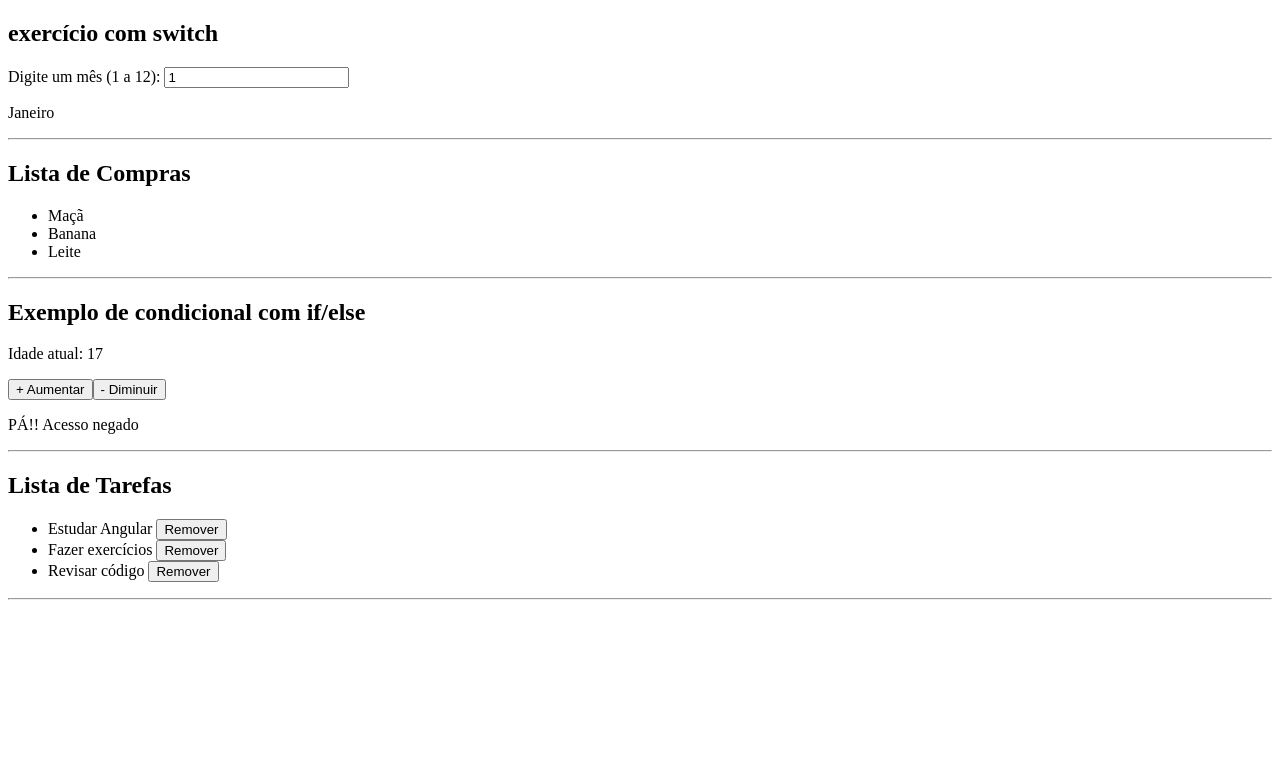
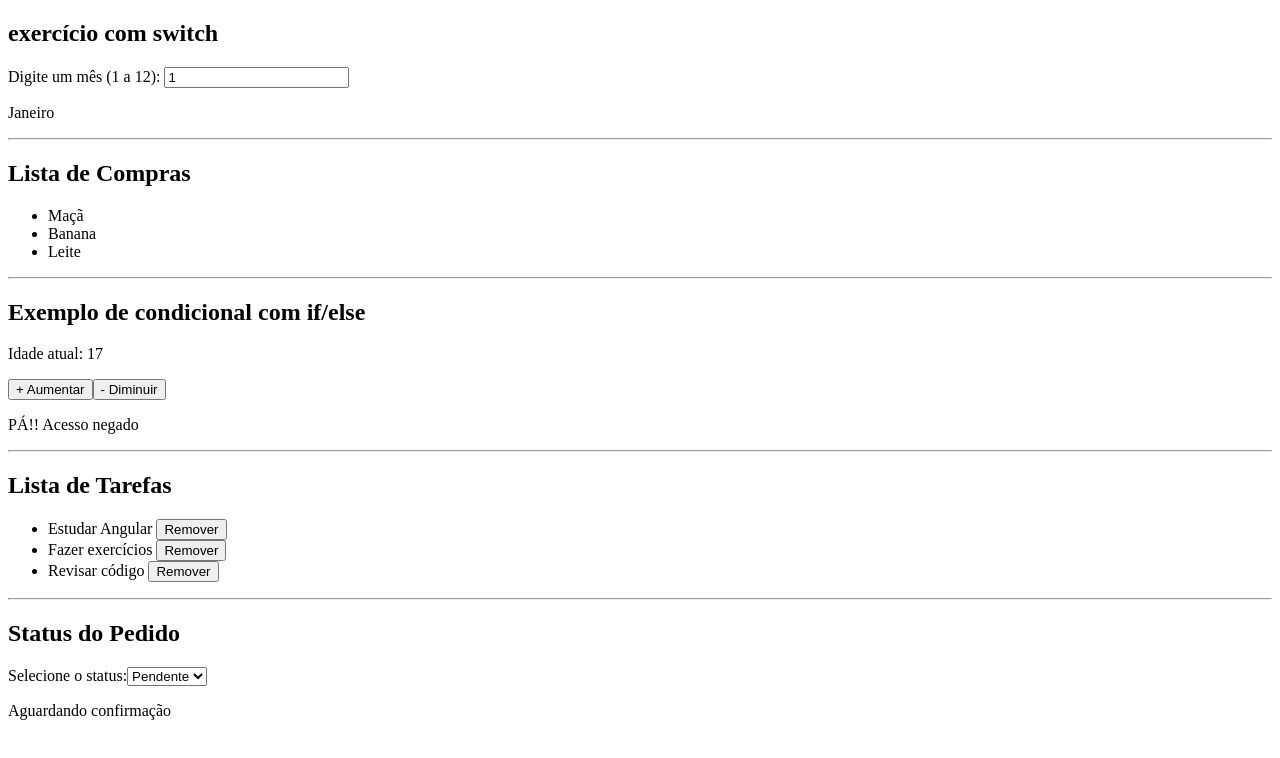
Before and after one commit to vieiraoliv/atv1-cp2, an Angular app: page / in a window 1280 px wide. Shown: the top 758 px of the page. Built offline with nearby package versions, Linux system fonts and the light colour scheme.

Commit message:
exercício 5
uso do @switch com multiplos cases

```diff
--- a/src/app/app.component.html
+++ b/src/app/app.component.html
@@ -7,4 +7,5 @@
 <hr>
 <app-tarefas-list></app-tarefas-list>
 <hr>
+<app-pedido-status></app-pedido-status>
 <router-outlet />
--- a/src/app/app.component.ts
+++ b/src/app/app.component.ts
@@ -4,11 +4,12 @@ import { FirstComponentsComponent } from './components/first-components/first-co
 import { ListaComprasComponent } from "./components/lista-compras/lista-compras.component";
 import { CondicionalIdadeComponent } from './components/condicional-idade/condicional-idade.component';
 import { TarefasListComponent } from './components/tarefas-list/tarefas-list.component';
+import { PedidoStatusComponent } from './components/pedido-status/pedido-status.component';
 
 @Component({
   selector: 'app-root',
   standalone: true,
-  imports: [RouterOutlet, FirstComponentsComponent, ListaComprasComponent,CondicionalIdadeComponent,TarefasListComponent],
+  imports: [RouterOutlet, FirstComponentsComponent, ListaComprasComponent,CondicionalIdadeComponent,TarefasListComponent,PedidoStatusComponent],
   templateUrl: './app.component.html',
   styleUrl: './app.component.css'
 })
--- /dev/null
+++ b/src/app/components/pedido-status/pedido-status.component.html
@@ -0,0 +1,25 @@
+<h2>Status do Pedido</h2>
+
+<label for="statusSelect">Selecione o status:</label>
+<select id="statusSelect" [(ngModel)]="status">
+  <option value="pendente">Pendente</option>
+  <option value="enviado">Enviado</option>
+  <option value="entregue">Entregue</option>
+</select>
+
+
+
+@switch(status) {
+  @case('pendente') {
+    <p>Aguardando confirmação</p>
+  }
+  @case('enviado') {
+    <p>Pedido a caminho</p>
+  }
+  @case('entregue') {
+    <p>Pedido entregue</p>
+  }
+  @default {
+    <p>Status desconhecido</p>
+  }
+}
--- /dev/null
+++ b/src/app/components/pedido-status/pedido-status.component.ts
@@ -0,0 +1,14 @@
+import { Component } from '@angular/core';
+import { CommonModule } from '@angular/common';
+import { FormsModule } from '@angular/forms';
+
+@Component({
+  selector: 'app-pedido-status',
+  standalone: true,
+  imports: [CommonModule, FormsModule],
+  templateUrl: './pedido-status.component.html',
+  styleUrls: ['./pedido-status.component.css']
+})
+export class PedidoStatusComponent {
+  status: string = 'pendente';
+}
```
Also changed, not shown: src/app/components/pedido-status/pedido-status.component.css (added).
